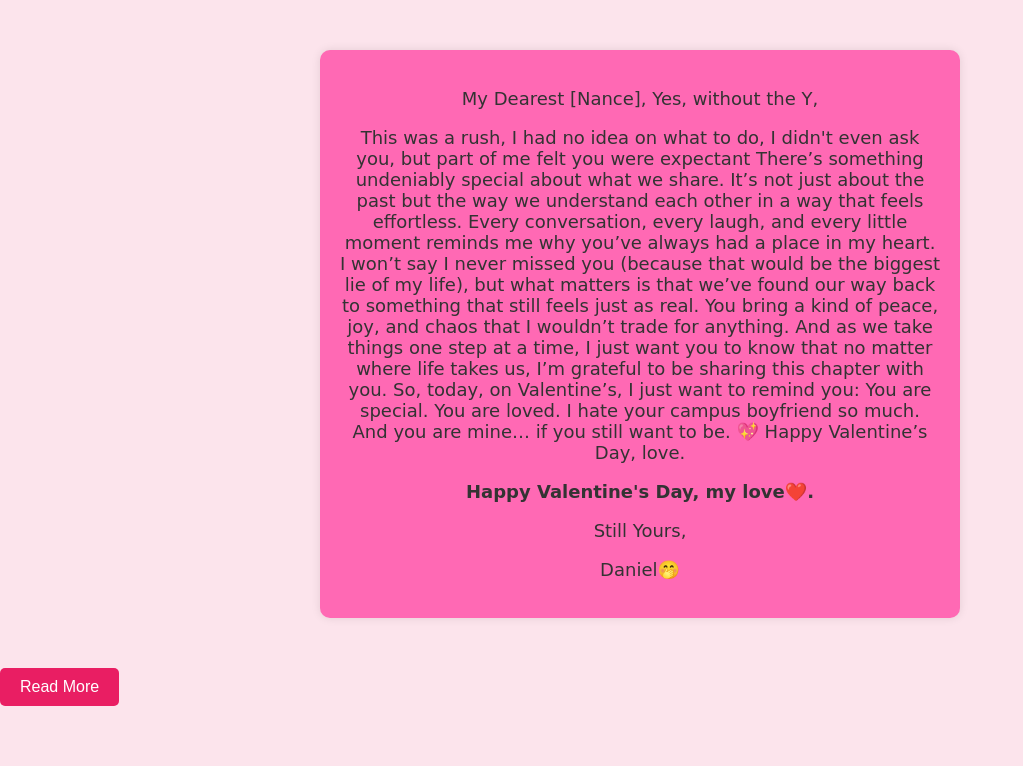
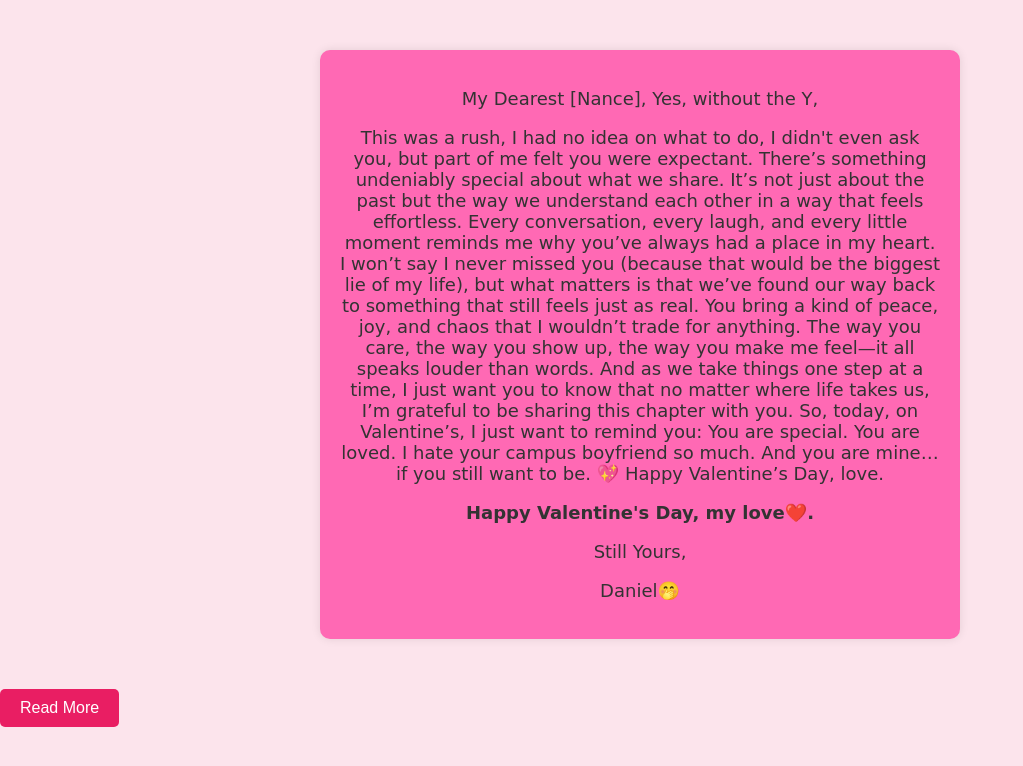
Before and after one commit to Danielobasa/Danny, a plain HTML site: page index.html in a window 1280 px wide. Shown: the whole page, without its empty margins (0-1023 px from the left). Drawn offline with Linux system fonts and the light colour scheme.

Commit message:
Update index.html

```diff
--- a/index.html
+++ b/index.html
@@ -12,13 +12,13 @@
 
 <p>My Dearest [Nance], Yes, without the Y,</p>
 
-This was a rush, I had no idea on what to do, I didn't even ask you, but part of me felt you were expectant
+This was a rush, I had no idea on what to do, I didn't even ask you, but part of me felt you were expectant.
 
 There’s something undeniably special about what we share. It’s not just about the past but the way we understand each other in a way that feels effortless. Every conversation, every laugh, and every little moment reminds me why you’ve always had a place in my heart.
 
 I won’t say I never missed you (because that would be the biggest lie of my life), but what matters is that we’ve found our way back to something that still feels just as real.
 
-You bring a kind of peace, joy, and chaos that I wouldn’t trade for anything. And as we take things one step at a time, I just want you to know that no matter where life takes us, I’m grateful to be sharing this chapter with you.
+You bring a kind of peace, joy, and chaos that I wouldn’t trade for anything. The way you care, the way you show up, the way you make me feel—it all speaks louder than words. And as we take things one step at a time, I just want you to know that no matter where life takes us, I’m grateful to be sharing this chapter with you.
 
 So, today, on Valentine’s, I just want to remind you: You are special. You are loved. I hate your campus boyfriend so much. And you are mine… if you still want to be. 💖
 
```
